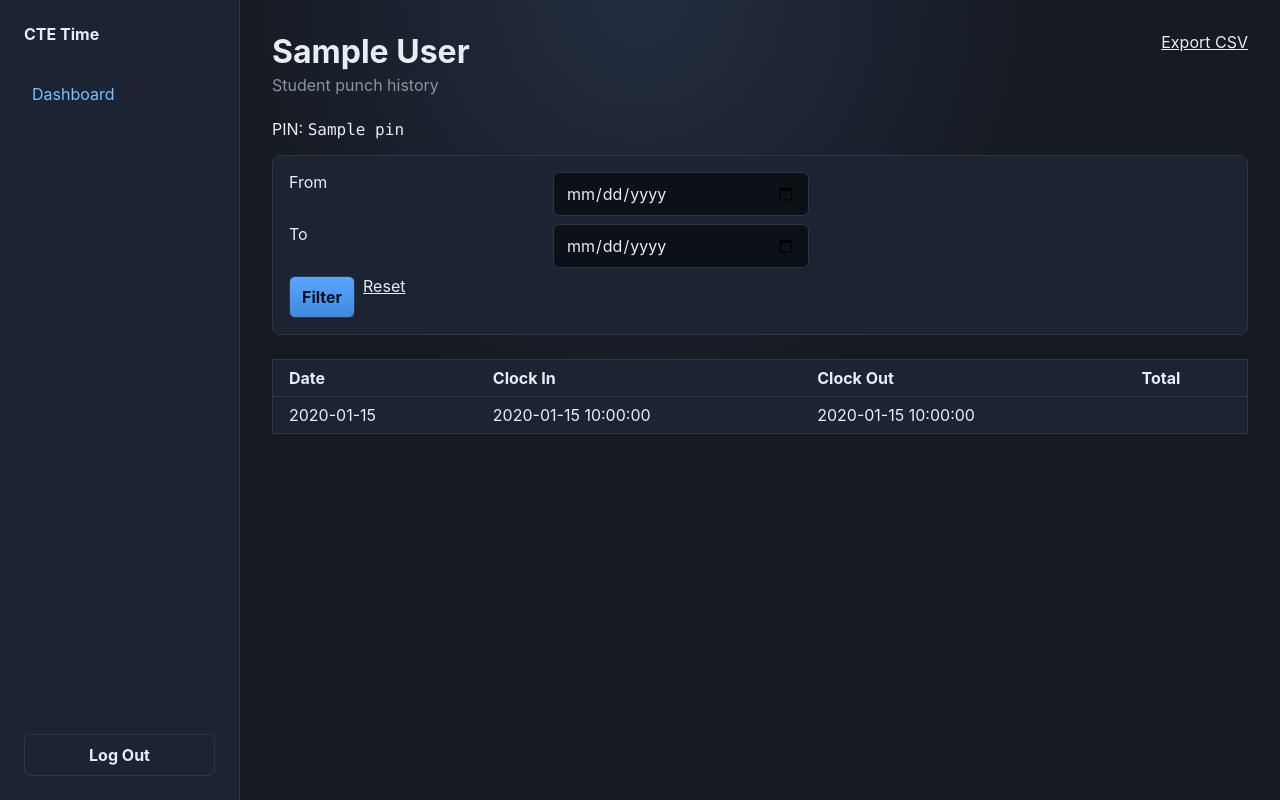
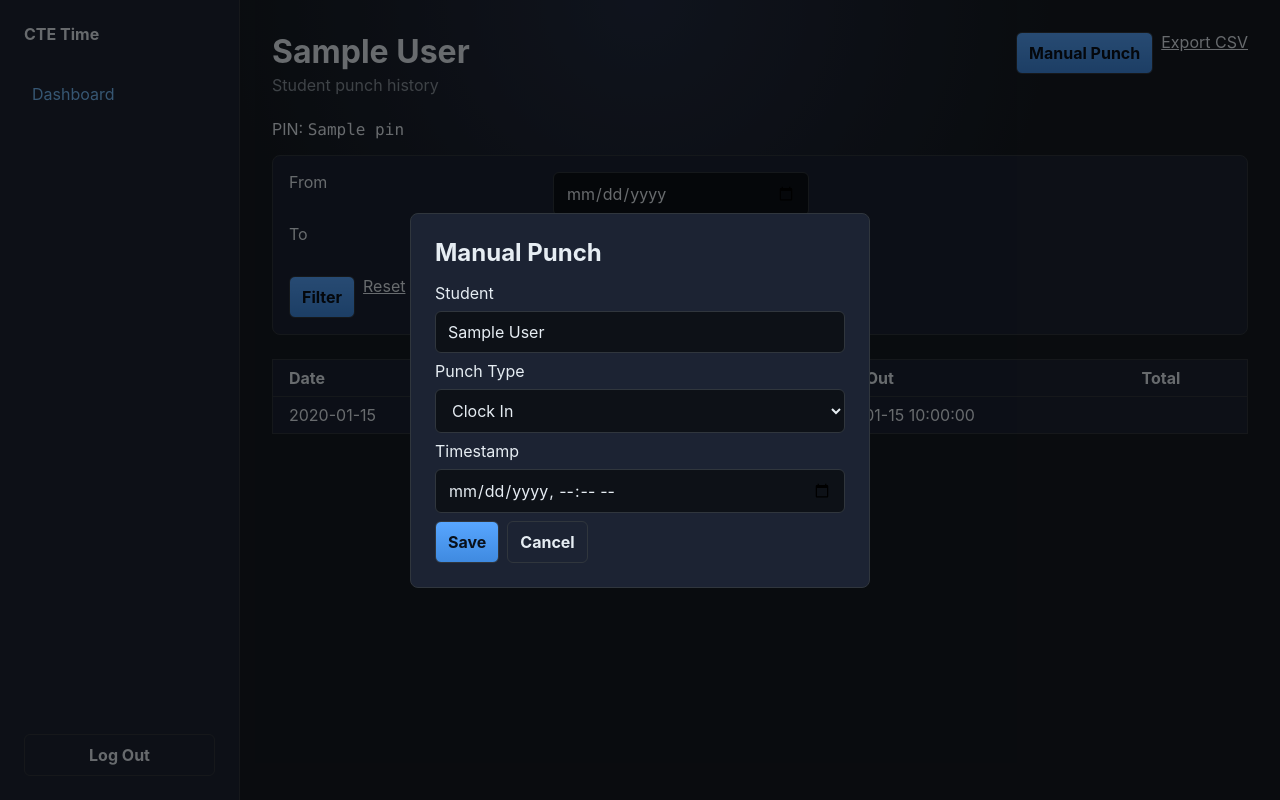
Before and after one commit to jlundholm/CTETime, a FastAPI app: template app/teacher/templates/student.html in a window 1280 px wide. Run offline with FastAPI, Linux system fonts and the light colour scheme; the template is opened without the code that fills it: most values are stand-ins (such as "Sample title", 1, 10 or a date in 2020); parts of the project's set-up code (start-up, migrations or seed data) failed here and were passed over.

Commit message:
dev for story 3.4

```diff
--- a/app/shared/static/css/teacher.css
+++ b/app/shared/static/css/teacher.css
@@ -218,6 +218,39 @@
   text-align: center;
 }
 
+.teacher-modal-overlay {
+  position: fixed;
+  inset: 0;
+  display: grid;
+  place-items: center;
+  background: rgba(0, 0, 0, 0.55);
+  z-index: 1000;
+}
+
+.teacher-modal {
+  width: min(460px, calc(100vw - 2rem));
+  background: var(--color-surface);
+  border: 1px solid var(--color-border);
+  border-radius: var(--rounded-lg);
+  padding: var(--spacing-lg);
+}
+
+.teacher-modal h2 {
+  margin-top: 0;
+  margin-bottom: var(--spacing-md);
+}
+
+.teacher-modal-error {
+  margin: 0;
+  color: var(--color-error);
+}
+
+.teacher-modal-actions {
+  display: flex;
+  gap: var(--spacing-sm);
+  align-items: center;
+}
+
 @media (max-width: 768px) {
   .teacher-layout {
     grid-template-columns: 72px 1fr;
--- a/app/teacher/templates/student.html
+++ b/app/teacher/templates/student.html
@@ -7,6 +7,7 @@
     <p class="teacher-detail-subtitle">Student punch history</p>
   </div>
   <div class="teacher-detail-actions">
+    <button type="button" class="button" id="manual-punch-open">Manual Punch</button>
     <a href="/teacher/students/{{ student.id }}/export?from={{ from_date }}&to={{ to_date }}" class="button button-secondary">Export CSV</a>
   </div>
 </header>
@@ -57,4 +58,114 @@
   <p>No punches for {{ student.first_name }} this year.</p>
 </div>
 {% endif %}
+
+<div id="manual-punch-modal" class="teacher-modal-overlay" hidden>
+  <div class="teacher-modal" role="dialog" aria-modal="true" aria-labelledby="manual-punch-title">
+    <h2 id="manual-punch-title">Manual Punch</h2>
+    <form id="manual-punch-form" class="teacher-inline-form-grid" novalidate>
+      <input type="hidden" name="csrf_token" value="{{ csrf_token }}" />
+      <label for="manual-student">Student</label>
+      <input id="manual-student" type="text" value="{{ student.first_name }} {{ student.last_name }}" readonly />
+
+      <label for="manual-punch-type">Punch Type</label>
+      <select id="manual-punch-type" name="punch_type">
+        <option value="clock_in">Clock In</option>
+        <option value="clock_out">Clock Out</option>
+      </select>
+
+      <label for="manual-timestamp">Timestamp</label>
+      <input id="manual-timestamp" type="datetime-local" name="timestamp" required />
+
+      <p id="manual-punch-error" class="teacher-modal-error" hidden></p>
+
+      <div class="teacher-modal-actions">
+        <button type="submit" class="button">Save</button>
+        <button type="button" class="button button-secondary" id="manual-punch-cancel">Cancel</button>
+      </div>
+    </form>
+  </div>
+</div>
 {% endblock %}
+
+{% block scripts %}
+<script>
+  (function () {
+    const openButton = document.getElementById("manual-punch-open");
+    const cancelButton = document.getElementById("manual-punch-cancel");
+    const modal = document.getElementById("manual-punch-modal");
+    const form = document.getElementById("manual-punch-form");
+    const errorEl = document.getElementById("manual-punch-error");
+    const timestampInput = document.getElementById("manual-timestamp");
+
+    if (!openButton || !cancelButton || !modal || !form || !errorEl || !timestampInput) {
+      return;
+    }
+
+    const showError = function (message) {
+      errorEl.textContent = message;
+      errorEl.hidden = false;
+    };
+
+    const clearError = function () {
+      errorEl.textContent = "";
+      errorEl.hidden = true;
+    };
+
+    const closeModal = function () {
+      modal.hidden = true;
+      clearError();
+    };
+
+    const openModal = function () {
+      form.reset();
+      timestampInput.value = new Date().toISOString().slice(0, 16);
+      clearError();
+      modal.hidden = false;
+      timestampInput.focus();
+    };
+
+    openButton.addEventListener("click", openModal);
+    cancelButton.addEventListener("click", closeModal);
+
+    modal.addEventListener("click", function (event) {
+      if (event.target === modal) {
+        closeModal();
+      }
+    });
+
+    document.addEventListener("keydown", function (event) {
+      if (event.key === "Escape" && !modal.hidden) {
+        closeModal();
+      }
+    });
+
+    form.addEventListener("keydown", function (event) {
+      if (event.key === "Enter") {
+        event.preventDefault();
+      }
+    });
+
+    form.addEventListener("submit", async function (event) {
+      event.preventDefault();
+      clearError();
+
+      const formData = new FormData(form);
+
+      try {
+        const response = await fetch("/teacher/students/{{ student.id }}/manual-punch", {
+          method: "POST",
+          body: formData,
+        });
+        const payload = await response.json();
+        if (!response.ok || !payload.success) {
+          showError(payload.error || "Couldn't record punch. Try again.");
+          return;
+        }
+        window.location.reload();
+      } catch {
+        showError("Couldn't record punch. Try again.");
+      }
+    });
+  })();
+</script>
+{% endblock %}
```
Also changed, not shown: app/teacher/routes.py (+98 -1 lines), tests/test_teacher/test_punches.py (+203 -0 lines).
